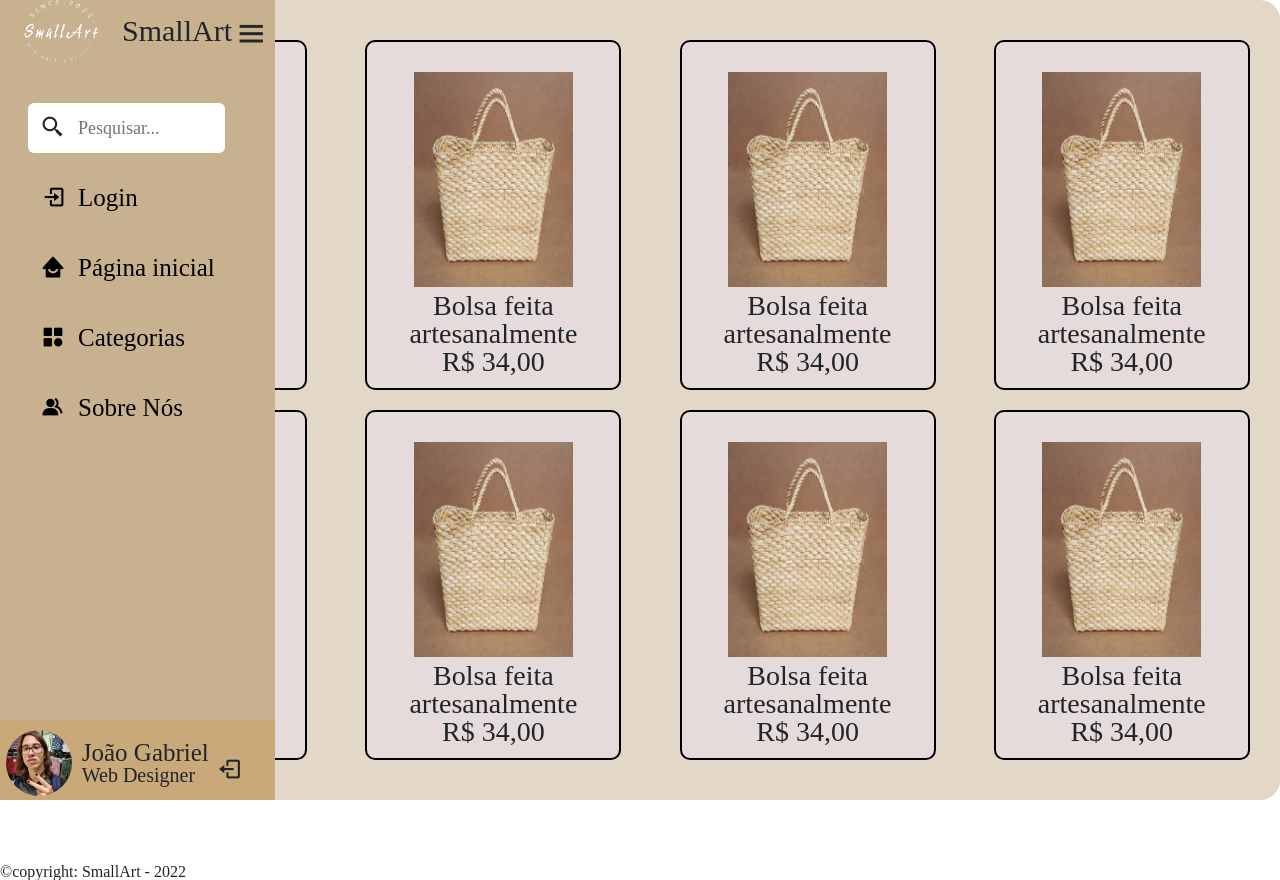
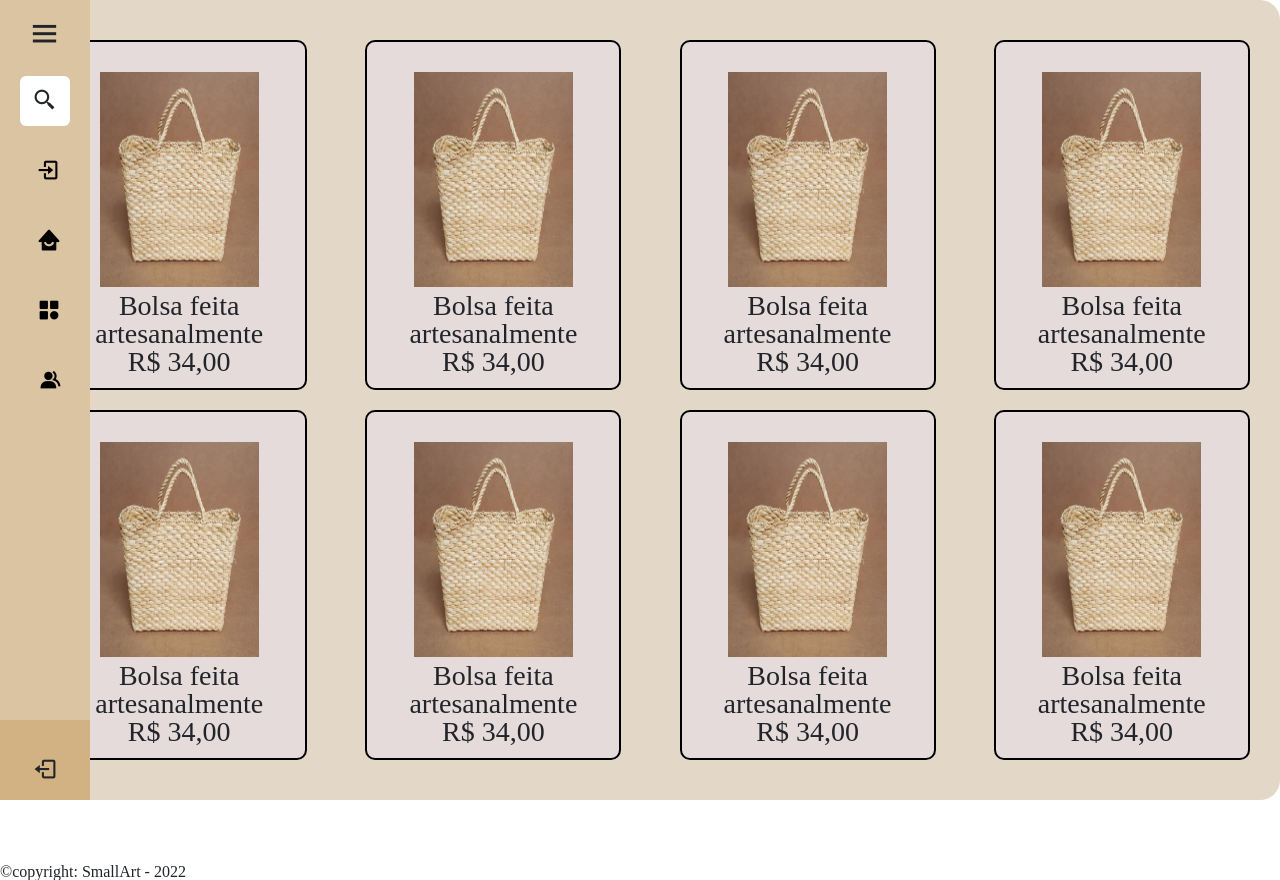
Before and after one commit to fejuani/projeto1, a PHP site: page / in a window 1280 px wide. Run offline with PHP 8.4, Linux system fonts and the light colour scheme.

Commit message:
área de navegação finalizada

```diff
--- a/CSS/style.css
+++ b/CSS/style.css
@@ -14,23 +14,35 @@ body{
 }
 .sidebar{
     height: 100%;
-    width: 275px;
+    width: 90px;
     position: fixed;
-    background: rgba(199, 177, 143);
+    background: rgb(219, 196, 162);
     top: 0;
     left: 0;
     padding:  6px 10px;
+    transition: all 0.5s ease;
+
 }
+.sidebar.active{
+    width: 275px;
 
+}
 .sidebar .logo_content .logo{
     display: flex;
     height: 50px;
     width:100% ;
     align-items: center;
+    opacity: 0;
+    pointer-events: none;
+}
+.sidebar.active .logo_content .logo{
+    opacity: 1;
+    pointer-events: none;
 }
 .logo_content .logo .img_logo{
     font-size: 28px;
     margin-right: 10px;
+    margin-top: 10px;
     width: 40%;
 }
 .logo_content .logo .logo_name{
@@ -39,44 +51,81 @@ body{
 .sidebar #btn{
     position: absolute;
     font-size: 35px;
-    left: 85%;
+    left: 30%;
     height: 50px;
     width: 50px;
     top: 6px;
     line-height: 55px;
 
+
 }
-.sidebar ul{
+.sidebar.active #btn{
+    left: 85%;
+
+}
+.sidebar .nav_list{
     margin-top: 20px;
     font-size: 20px;
-
+    left: 85%;
+    padding-left: 5px;
+    text-align: center;
 }
 .sidebar ul li{
     height: 50px;
-    width: 100%;
+    width: 90%;
     list-style: none;
     position: relative;
     margin: 20px 5px;
     line-height: 40px;
+    padding-left: 0;
 }
+.sidebar ul li .negocio{
+    position: absolute;
+    height: 40px;
+    width: 122px;
+    background:white;
+    box-shadow: 0 5px 10px rgba(0, 0, 0, 0.2);
+    left: 122px;
+    top: 0;
+    transform: translateY(-50%, -50%);
+    border-radius:  6px;
+    line-height: 35px;
+    text-align: center;
+    font-size: 20px;
+    transition: 0s;
+    opacity: 0;
+    pointer-events: none;
+    display: block;
+}
+.sidebar.active ul li .negocio{
+    display: none;
+}
+.sidebar ul li:hover .negocio{
+    top: 13%;
+    transition: all 0.5s ease;
+    opacity: 1;
 
+}
 .sidebar ul li a{
     color: black;
     display: flex;
     align-items: center;
     text-decoration: none;
     font-size: 25px;
-    transition: all 1;
+    transition: all 0.4s;
     border-radius: 12px;
+    white-space: nowrap;
+
 }
 .sidebar ul li a:hover{
     color:white;
     background-color: rgb(204,162,102);
 
+
 }
 .sidebar ul li input{
     height: 100%;
-    width: 100%;
+    width: 50%;
     position:absolute;
     border-radius: 6px;
     left: 0;
@@ -87,19 +136,36 @@ body{
     font-size: 18px;
 
 }
+.sidebar.active ul li input{
+    width: 100%;
+}
 .sidebar ul li .bx-search-alt-2{
     position: absolute;
-    z-index:99 ;
+    z-index: 99;
     font-size: 25px;
     left: 0;
+    transition: all 0.5s ease;
+}
+.sidebar ul li .bx-search-alt-2:hover{
+    background: white;
+    color:rgb(204,162,102);
 
 }
+
 .sidebar ul li i{
     height: 50px;
     min-width: 50px;
     border-radius: 12px;
     line-height: 50px;
     text-align: center;
+}
+.sidebar .links_name{
+    opacity: 0;
+    pointer-events: none;
+}
+.sidebar.active .links_name{
+    opacity: 1;
+    pointer-events: auto;
 }
 .sidebar .profile_content{
     position: absolute;
@@ -113,15 +179,27 @@ body{
     padding: 10px 6px;
     height: 80px;
     background: rgba(204, 162, 102, 0.521);
+
 }
-.sidebar .profile_content .profile .profile_details{
+.profile_content .profile .profile_details{
     display: flex;
     align-items: center;
+    opacity: 0;
+    pointer-events: none;
+    white-space: nowrap;
 }
 .profile .profile_details img{
     height: 25%;
     width: 25%;
     border-radius: 50px;
+    opacity: 1;
+    pointer-events: none;
+    white-space: nowrap;
+    object-fit: cover;
+}
+.sidebar.active .profile .profile_details{
+    opacity: 1;
+    pointer-events: auto;
 }
 .profile .profile_details .name_job{
     margin-left: 10px;
@@ -135,13 +213,17 @@ body{
 }
 .profile .bx-log-out{
     position: absolute;
-    left: 88%;
+    left: 50%;
     bottom: 5px;
     transform: translateX(-50%);
     min-width: 50px;
     line-height: 50px;
     font-size: 25px;
     border-radius: 12px;
+    text-align: center;
+}
+.sidebar.active .bx-log-out{
+    left: 88%;
 }
 #artesanatos{
     background: rgba(199, 177, 143, 0.5);
@@ -176,3 +258,15 @@ body{
     width: 75%;
     height: 75%;
 }
+.bxs-home-smile{
+    padding-left: 8px;
+}
+.bx-log-in{
+    padding-left: 4px;
+}
+.bxs-category{
+    padding-left: 8px;
+}
+.bxs-group{
+    padding-left: 12px;
+}
--- a/index.php
+++ b/index.php
@@ -23,34 +23,39 @@
             </div>
         </div>
         <i class='bx bx-menu' id="btn"></i>
-        <ul class="btn">
+        <ul class="nav_list">
             <li>
                 <i class='bx bx-search-alt-2'></i>
                 <input type="text" placeholder="Pesquisar...">
+                <span class="negocio">Pesquisar</span>
             </li>
             <li>
                 <a href="login.php">
                     <i class='bx bx-log-in' ></i>
-                    <span class="login">Login</span>
+                    <span class="links_name">Login</span>
                 </a>
+                <span class="negocio">Login</span>
             </li>
             <li>
                 <a href="index.php">
                     <i class='bx bxs-home-smile' ></i>
-                    <span class="home">Página inicial</span>
+                    <span class="links_name">home</span>
                 </a>
+                <span class="negocio">home</span>
             </li>
             <li>
                 <a href="categoria.html">
                     <i class='bx bxs-category' ></i>
-                    <span class="Categoria">Categorias</span>
+                    <span class="links_name">Categorias</span>
                 </a>
+                <span class="negocio">Categorias</span>
             </li>
             <li>
                 <a href="sobre.html">
                     <i class='bx bxs-group'></i>
-                    <span class="sobre">Sobre Nós</span>
+                    <span class="links_name">Sobre</span>
                 </a>
+                <span class="negocio">Sobre Nós</span>
             </li>
         </ul>
         <div class="profile_content">
@@ -61,8 +66,8 @@
                             <div class="name_people">João Gabriel</div>
                             <div class="job">Web Designer</div>
                         </div>
-                        <i class='bx bx-log-out'></i>
                 </div>
+                <i class='bx bx-log-out' id="log_out"></i>
             </div>
         </div>
     </div>
@@ -110,6 +115,18 @@
             </li>
         </ul>
     </div>
+    <script>
+        let btn = document.querySelector("#btn");
+        let sidebar = document.querySelector(".sidebar");
+        let searchbtn = document.querySelector(".bx-search-alt-2");
+
+        btn.onclick = function(){
+            sidebar.classList.toggle("active");
+        }
+        searchbtn.onclick = function(){
+            sidebar.classList.toggle("active");
+        }
+    </script>
 
     <footer>
     <p class="copyright">&copy;copyright: SmallArt - 2022</p>
```
Also changed, not shown: categoria.html (+25 -8 lines), sobre.html (+25 -8 lines).
